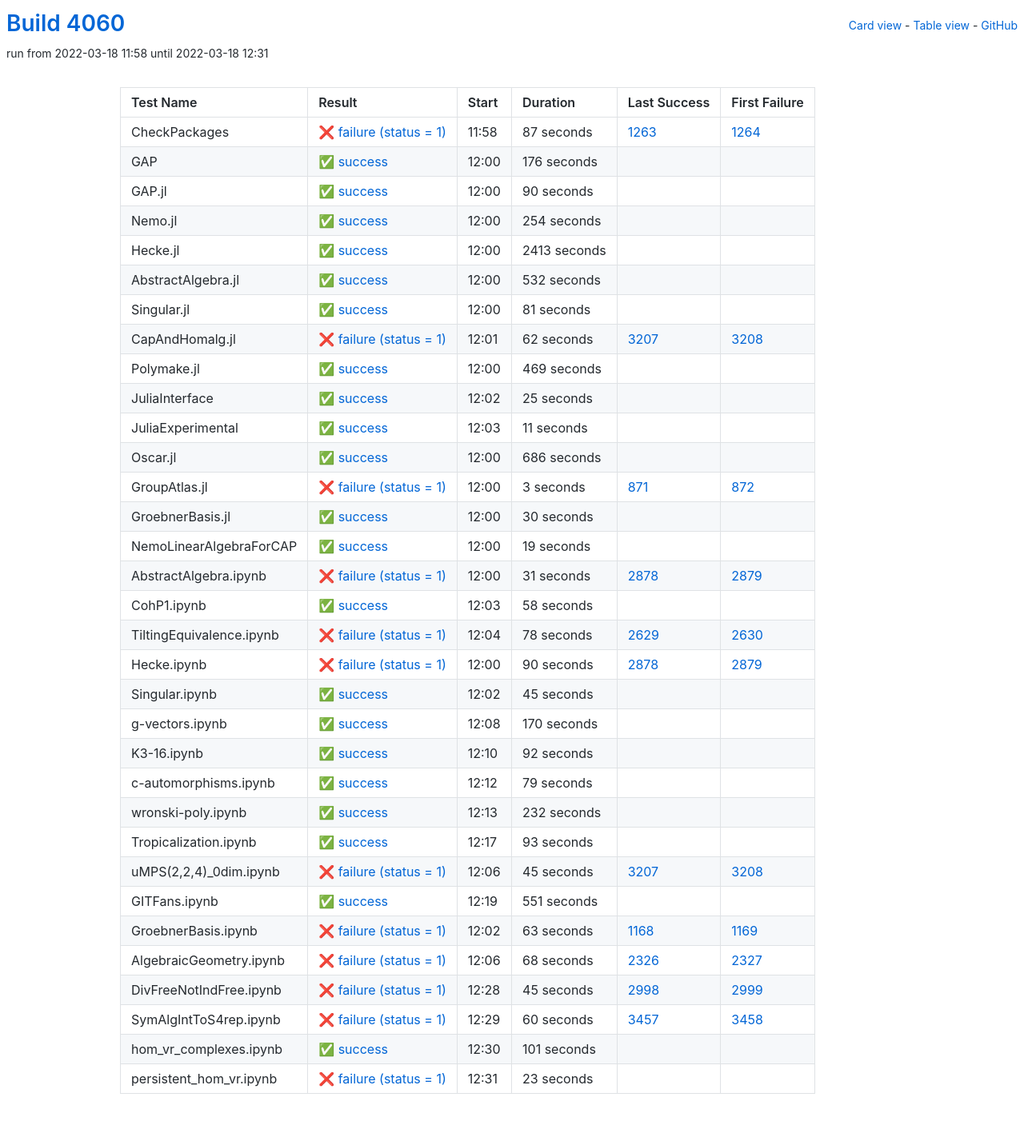
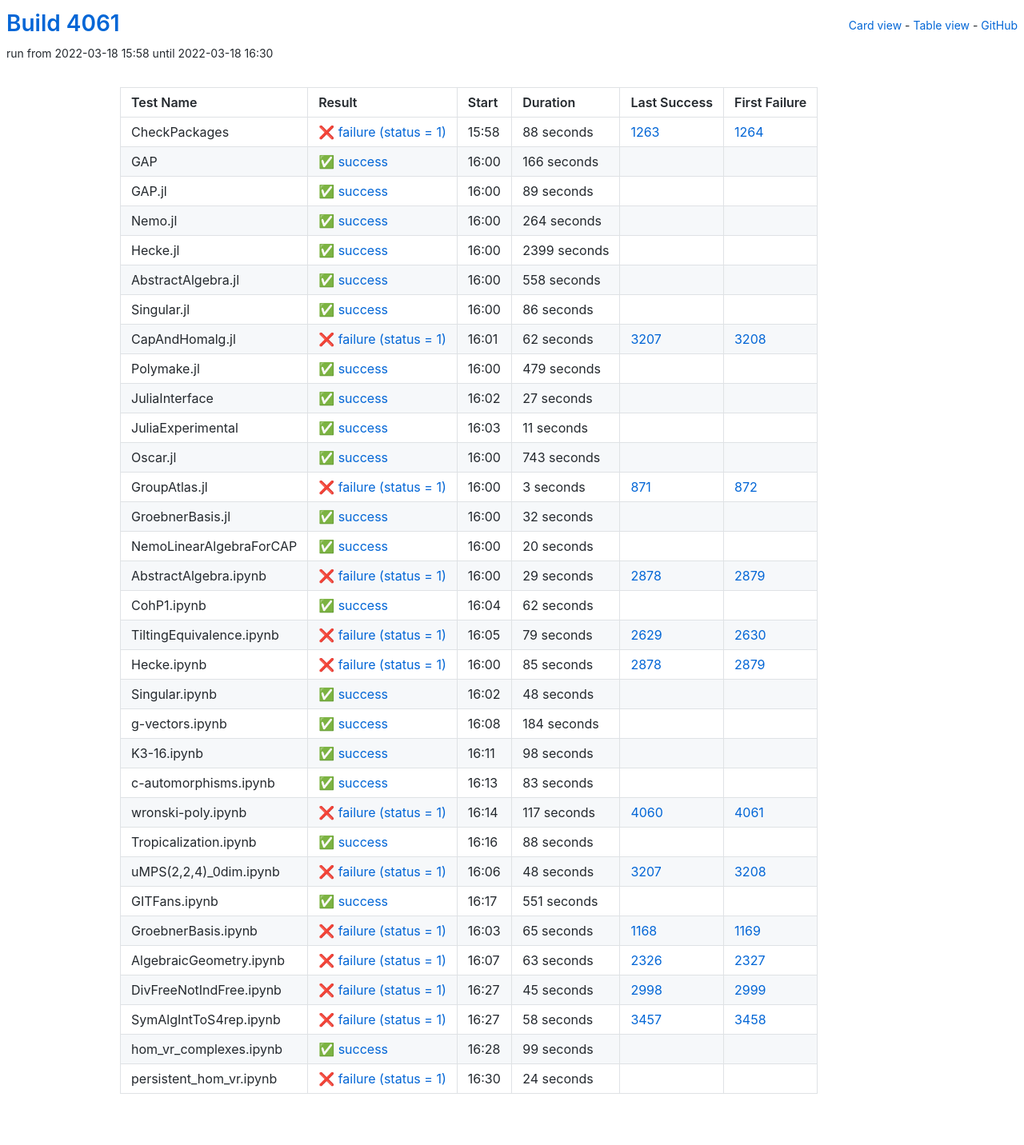
Before and after one commit to oscar-system/oscar-ci-status-stable, a Jekyll site: the page built from table.html, in a window 1280 px wide. Shown: the whole page at 80% size. Built offline with Jekyll 4.4.1, drawn with Linux system fonts in a browser that asks for light colours.

Commit message:
Build #4061

```diff
--- a/_data/ci.yml
+++ b/_data/ci.yml
@@ -1,6 +1,6 @@
 ---
-build: 4060
-build_url: https://oscarci.mathematik.uni-kl.de/job/oscar-stable/4060/
+build: 4061
+build_url: https://oscarci.mathematik.uni-kl.de/job/oscar-stable/4061/
 job: oscar-stable
 organization: oscar-system
 repo: oscar-ci-status-stable
@@ -8,92 +8,92 @@ repourl: https://github.com/oscar-system/oscar-ci-status-stable
 tests:
 - name: CheckPackages
   id: checkpackages
-  log: https://oscarci.mathematik.uni-kl.de/job/oscar-stable/4060/artifact/logs/build-4060/CheckPackages.log
-  start: 2022-03-18 11:58
+  log: https://oscarci.mathematik.uni-kl.de/job/oscar-stable/4061/artifact/logs/build-4061/CheckPackages.log
+  start: 2022-03-18 15:58
   success: false
   exitcode: 1
   status: failure
-  duration: 87
+  duration: 88
   last_success: 1263
   last_success_url: https://oscarci.mathematik.uni-kl.de/job/oscar-stable/1263/
   first_failure: 1264
   first_failure_url: https://oscarci.mathematik.uni-kl.de/job/oscar-stable/1264/
 - name: GAP
   id: gap
-  log: https://oscarci.mathematik.uni-kl.de/job/oscar-stable/4060/artifact/logs/build-4060/GAP.log
-  start: 2022-03-18 12:00
+  log: https://oscarci.mathematik.uni-kl.de/job/oscar-stable/4061/artifact/logs/build-4061/GAP.log
+  start: 2022-03-18 16:00
   success: true
   exitcode: 0
   status: success
-  duration: 176
+  duration: 166
   last_success: false
   last_success_url:
   first_failure: false
   first_failure_url:
 - name: GAP.jl
   id: gap-jl
-  log: https://oscarci.mathematik.uni-kl.de/job/oscar-stable/4060/artifact/logs/build-4060/GAP.jl.log
-  start: 2022-03-18 12:00
+  log: https://oscarci.mathematik.uni-kl.de/job/oscar-stable/4061/artifact/logs/build-4061/GAP.jl.log
+  start: 2022-03-18 16:00
   success: true
   exitcode: 0
   status: success
-  duration: 90
+  duration: 89
   last_success: false
   last_success_url:
   first_failure: false
   first_failure_url:
 - name: Nemo.jl
   id: nemo-jl
-  log: https://oscarci.mathematik.uni-kl.de/job/oscar-stable/4060/artifact/logs/build-4060/Nemo.jl.log
-  start: 2022-03-18 12:00
+  log: https://oscarci.mathematik.uni-kl.de/job/oscar-stable/4061/artifact/logs/build-4061/Nemo.jl.log
+  start: 2022-03-18 16:00
   success: true
   exitcode: 0
   status: success
-  duration: 254
+  duration: 264
   last_success: false
   last_success_url:
   first_failure: false
   first_failure_url:
 - name: Hecke.jl
   id: hecke-jl
-  log: https://oscarci.mathematik.uni-kl.de/job/oscar-stable/4060/artifact/logs/build-4060/Hecke.jl.log
-  start: 2022-03-18 12:00
+  log: https://oscarci.mathematik.uni-kl.de/job/oscar-stable/4061/artifact/logs/build-4061/Hecke.jl.log
+  start: 2022-03-18 16:00
   success: true
   exitcode: 0
   status: success
-  duration: 2413
+  duration: 2399
   last_success: false
   last_success_url:
   first_failure: false
   first_failure_url:
 - name: AbstractAlgebra.jl
   id: abstractalgebra-jl
-  log: https://oscarci.mathematik.uni-kl.de/job/oscar-stable/4060/artifact/logs/build-4060/AbstractAlgebra.jl.log
-  start: 2022-03-18 12:00
+  log: https://oscarci.mathematik.uni-kl.de/job/oscar-stable/4061/artifact/logs/build-4061/AbstractAlgebra.jl.log
+  start: 2022-03-18 16:00
   success: true
   exitcode: 0
   status: success
-  duration: 532
+  duration: 558
   last_success: false
   last_success_url:
   first_failure: false
   first_failure_url:
 - name: Singular.jl
   id: singular-jl
-  log: https://oscarci.mathematik.uni-kl.de/job/oscar-stable/4060/artifact/logs/build-4060/Singular.jl.log
-  start: 2022-03-18 12:00
+  log: https://oscarci.mathematik.uni-kl.de/job/oscar-stable/4061/artifact/logs/build-4061/Singular.jl.log
+  start: 2022-03-18 16:00
   success: true
   exitcode: 0
   status: success
-  duration: 81
+  duration: 86
   last_success: false
   last_success_url:
   first_failure: false
   first_failure_url:
 - name: CapAndHomalg.jl
   id: capandhomalg-jl
-  log: https://oscarci.mathematik.uni-kl.de/job/oscar-stable/4060/artifact/logs/build-4060/CapAndHomalg.jl.log
-  start: 2022-03-18 12:01
+  log: https://oscarci.mathematik.uni-kl.de/job/oscar-stable/4061/artifact/logs/build-4061/CapAndHomalg.jl.log
+  start: 2022-03-18 16:01
   success: false
   exitcode: 1
   status: failure
@@ -104,32 +104,32 @@ tests:
   first_failure_url: https://oscarci.mathematik.uni-kl.de/job/oscar-stable/3208/
 - name: Polymake.jl
   id: polymake-jl
-  log: https://oscarci.mathematik.uni-kl.de/job/oscar-stable/4060/artifact/logs/build-4060/Polymake.jl.log
-  start: 2022-03-18 12:00
+  log: https://oscarci.mathematik.uni-kl.de/job/oscar-stable/4061/artifact/logs/build-4061/Polymake.jl.log
+  start: 2022-03-18 16:00
   success: true
   exitcode: 0
   status: success
-  duration: 469
+  duration: 479
   last_success: false
   last_success_url:
   first_failure: false
   first_failure_url:
 - name: JuliaInterface
   id: juliainterface
-  log: https://oscarci.mathematik.uni-kl.de/job/oscar-stable/4060/artifact/logs/build-4060/JuliaInterface.log
-  start: 2022-03-18 12:02
+  log: https://oscarci.mathematik.uni-kl.de/job/oscar-stable/4061/artifact/logs/build-4061/JuliaInterface.log
+  start: 2022-03-18 16:02
   success: true
   exitcode: 0
   status: success
-  duration: 25
+  duration: 27
   last_success: false
   last_success_url:
   first_failure: false
   first_failure_url:
 - name: JuliaExperimental
   id: juliaexperimental
-  log: https://oscarci.mathematik.uni-kl.de/job/oscar-stable/4060/artifact/logs/build-4060/JuliaExperimental.log
-  start: 2022-03-18 12:03
+  log: https://oscarci.mathematik.uni-kl.de/job/oscar-stable/4061/artifact/logs/build-4061/JuliaExperimental.log
+  start: 2022-03-18 16:03
   success: true
   exitcode: 0
   status: success
@@ -140,20 +140,20 @@ tests:
   first_failure_url:
 - name: Oscar.jl
   id: oscar-jl
-  log: https://oscarci.mathematik.uni-kl.de/job/oscar-stable/4060/artifact/logs/build-4060/Oscar.jl.log
-  start: 2022-03-18 12:00
+  log: https://oscarci.mathematik.uni-kl.de/job/oscar-stable/4061/artifact/logs/build-4061/Oscar.jl.log
+  start: 2022-03-18 16:00
   success: true
   exitcode: 0
   status: success
-  duration: 686
+  duration: 743
   last_success: false
   last_success_url:
   first_failure: false
   first_failure_url:
 - name: GroupAtlas.jl
   id: groupatlas-jl
-  log: https://oscarci.mathematik.uni-kl.de/job/oscar-stable/4060/artifact/logs/build-4060/GroupAtlas.jl.log
-  start: 2022-03-18 12:00
+  log: https://oscarci.mathematik.uni-kl.de/job/oscar-stable/4061/artifact/logs/build-4061/GroupAtlas.jl.log
+  start: 2022-03-18 16:00
   success: false
   exitcode: 1
   status: failure
@@ -164,164 +164,164 @@ tests:
   first_failure_url: https://oscarci.mathematik.uni-kl.de/job/oscar-stable/872/
 - name: GroebnerBasis.jl
   id: groebnerbasis-jl
-  log: https://oscarci.mathematik.uni-kl.de/job/oscar-stable/4060/artifact/logs/build-4060/GroebnerBasis.jl.log
-  start: 2022-03-18 12:00
+  log: https://oscarci.mathematik.uni-kl.de/job/oscar-stable/4061/artifact/logs/build-4061/GroebnerBasis.jl.log
+  start: 2022-03-18 16:00
   success: true
   exitcode: 0
   status: success
-  duration: 30
+  duration: 32
   last_success: false
   last_success_url:
   first_failure: false
   first_failure_url:
 - name: NemoLinearAlgebraForCAP
   id: nemolinearalgebraforcap
-  log: https://oscarci.mathematik.uni-kl.de/job/oscar-stable/4060/artifact/logs/build-4060/NemoLinearAlgebraForCAP.log
-  start: 2022-03-18 12:00
+  log: https://oscarci.mathematik.uni-kl.de/job/oscar-stable/4061/artifact/logs/build-4061/NemoLinearAlgebraForCAP.log
+  start: 2022-03-18 16:00
   success: true
   exitcode: 0
   status: success
-  duration: 19
+  duration: 20
   last_success: false
   last_success_url:
   first_failure: false
   first_failure_url:
 - name: AbstractAlgebra.ipynb
   id: abstractalgebra-ipynb
-  log: https://oscarci.mathematik.uni-kl.de/job/oscar-stable/4060/artifact/logs/build-4060/AbstractAlgebra.ipynb.log
-  start: 2022-03-18 12:00
+  log: https://oscarci.mathematik.uni-kl.de/job/oscar-stable/4061/artifact/logs/build-4061/AbstractAlgebra.ipynb.log
+  start: 2022-03-18 16:00
   success: false
   exitcode: 1
   status: failure
-  duration: 31
+  duration: 29
   last_success: 2878
   last_success_url: https://oscarci.mathematik.uni-kl.de/job/oscar-stable/2878/
   first_failure: 2879
   first_failure_url: https://oscarci.mathematik.uni-kl.de/job/oscar-stable/2879/
 - name: CohP1.ipynb
   id: cohp1-ipynb
-  log: https://oscarci.mathematik.uni-kl.de/job/oscar-stable/4060/artifact/logs/build-4060/CohP1.ipynb.log
-  start: 2022-03-18 12:03
+  log: https://oscarci.mathematik.uni-kl.de/job/oscar-stable/4061/artifact/logs/build-4061/CohP1.ipynb.log
+  start: 2022-03-18 16:04
   success: true
   exitcode: 0
   status: success
-  duration: 58
+  duration: 62
   last_success: false
   last_success_url:
   first_failure: false
   first_failure_url:
 - name: TiltingEquivalence.ipynb
   id: tiltingequivalence-ipynb
-  log: https://oscarci.mathematik.uni-kl.de/job/oscar-stable/4060/artifact/logs/build-4060/TiltingEquivalence.ipynb.log
-  start: 2022-03-18 12:04
+  log: https://oscarci.mathematik.uni-kl.de/job/oscar-stable/4061/artifact/logs/build-4061/TiltingEquivalence.ipynb.log
+  start: 2022-03-18 16:05
   success: false
   exitcode: 1
   status: failure
-  duration: 78
+  duration: 79
   last_success: 2629
   last_success_url: https://oscarci.mathematik.uni-kl.de/job/oscar-stable/2629/
   first_failure: 2630
   first_failure_url: https://oscarci.mathematik.uni-kl.de/job/oscar-stable/2630/
 - name: Hecke.ipynb
   id: hecke-ipynb
-  log: https://oscarci.mathematik.uni-kl.de/job/oscar-stable/4060/artifact/logs/build-4060/Hecke.ipynb.log
-  start: 2022-03-18 12:00
+  log: https://oscarci.mathematik.uni-kl.de/job/oscar-stable/4061/artifact/logs/build-4061/Hecke.ipynb.log
+  start: 2022-03-18 16:00
   success: false
   exitcode: 1
   status: failure
-  duration: 90
+  duration: 85
   last_success: 2878
   last_success_url: https://oscarci.mathematik.uni-kl.de/job/oscar-stable/2878/
   first_failure: 2879
   first_failure_url: https://oscarci.mathematik.uni-kl.de/job/oscar-stable/2879/
 - name: Singular.ipynb
   id: singular-ipynb
-  log: https://oscarci.mathematik.uni-kl.de/job/oscar-stable/4060/artifact/logs/build-4060/Singular.ipynb.log
-  start: 2022-03-18 12:02
+  log: https://oscarci.mathematik.uni-kl.de/job/oscar-stable/4061/artifact/logs/build-4061/Singular.ipynb.log
+  start: 2022-03-18 16:02
   success: true
   exitcode: 0
   status: success
-  duration: 45
+  duration: 48
   last_success: false
   last_success_url:
   first_failure: false
   first_failure_url:
 - name: g-vectors.ipynb
   id: g-vectors-ipynb
-  log: https://oscarci.mathematik.uni-kl.de/job/oscar-stable/4060/artifact/logs/build-4060/g-vectors.ipynb.log
-  start: 2022-03-18 12:08
+  log: https://oscarci.mathematik.uni-kl.de/job/oscar-stable/4061/artifact/logs/build-4061/g-vectors.ipynb.log
+  start: 2022-03-18 16:08
   success: true
   exitcode: 0
   status: success
-  duration: 170
+  duration: 184
   last_success: false
   last_success_url:
   first_failure: false
   first_failure_url:
 - name: K3-16.ipynb
   id: k3-16-ipynb
-  log: https://oscarci.mathematik.uni-kl.de/job/oscar-stable/4060/artifact/logs/build-4060/K3-16.ipynb.log
-  start: 2022-03-18 12:10
+  log: https://oscarci.mathematik.uni-kl.de/job/oscar-stable/4061/artifact/logs/build-4061/K3-16.ipynb.log
+  start: 2022-03-18 16:11
   success: true
   exitcode: 0
   status: success
-  duration: 92
+  duration: 98
   last_success: false
   last_success_url:
   first_failure: false
   first_failure_url:
 - name: c-automorphisms.ipynb
   id: c-automorphisms-ipynb
-  log: https://oscarci.mathematik.uni-kl.de/job/oscar-stable/4060/artifact/logs/build-4060/c-automorphisms.ipynb.log
-  start: 2022-03-18 12:12
+  log: https://oscarci.mathematik.uni-kl.de/job/oscar-stable/4061/artifact/logs/build-4061/c-automorphisms.ipynb.log
+  start: 2022-03-18 16:13
   success: true
   exitcode: 0
   status: success
-  duration: 79
+  duration: 83
   last_success: false
   last_success_url:
   first_failure: false
   first_failure_url:
 - name: wronski-poly.ipynb
   id: wronski-poly-ipynb
-  log: https://oscarci.mathematik.uni-kl.de/job/oscar-stable/4060/artifact/logs/build-4060/wronski-poly.ipynb.log
-  start: 2022-03-18 12:13
+  log: https://oscarci.mathematik.uni-kl.de/job/oscar-stable/4061/artifact/logs/build-4061/wronski-poly.ipynb.log
+  start: 2022-03-18 16:14
+  success: false
+  exitcode: 1
+  status: failure
+  duration: 117
+  last_success: 4060
+  last_success_url: https://oscarci.mathematik.uni-kl.de/job/oscar-stable/4060/
+  first_failure: 4061
+  first_failure_url: https://oscarci.mathematik.uni-kl.de/job/oscar-stable/4061/
+- name: Tropicalization.ipynb
+  id: tropicalization-ipynb
+  log: https://oscarci.mathematik.uni-kl.de/job/oscar-stable/4061/artifact/logs/build-4061/Tropicalization.ipynb.log
+  start: 2022-03-18 16:16
   success: true
   exitcode: 0
   status: success
-  duration: 232
-  last_success: false
-  last_success_url:
-  first_failure: false
-  first_failure_url:
-- name: Tropicalization.ipynb
-  id: tropicalization-ipynb
-  log: https://oscarci.mathematik.uni-kl.de/job/oscar-stable/4060/artifact/logs/build-4060/Tropicalization.ipynb.log
-  start: 2022-03-18 12:17
-  success: true
-  exitcode: 0
-  status: success
-  duration: 93
+  duration: 88
   last_success: false
   last_success_url:
   first_failure: false
   first_failure_url:
 - name: uMPS(2,2,4)_0dim.ipynb
   id: umps-2-2-4-0dim-ipynb
-  log: https://oscarci.mathematik.uni-kl.de/job/oscar-stable/4060/artifact/logs/build-4060/uMPS-2-2-4-_0dim.ipynb.log
-  start: 2022-03-18 12:06
+  log: https://oscarci.mathematik.uni-kl.de/job/oscar-stable/4061/artifact/logs/build-4061/uMPS-2-2-4-_0dim.ipynb.log
+  start: 2022-03-18 16:06
   success: false
   exitcode: 1
   status: failure
-  duration: 45
+  duration: 48
   last_success: 3207
   last_success_url: https://oscarci.mathematik.uni-kl.de/job/oscar-stable/3207/
   first_failure: 3208
   first_failure_url: https://oscarci.mathematik.uni-kl.de/job/oscar-stable/3208/
 - name: GITFans.ipynb
   id: gitfans-ipynb
-  log: https://oscarci.mathematik.uni-kl.de/job/oscar-stable/4060/artifact/logs/build-4060/GITFans.ipynb.log
-  start: 2022-03-18 12:19
+  log: https://oscarci.mathematik.uni-kl.de/job/oscar-stable/4061/artifact/logs/build-4061/GITFans.ipynb.log
+  start: 2022-03-18 16:17
   success: true
   exitcode: 0
   status: success
@@ -332,32 +332,32 @@ tests:
   first_failure_url:
 - name: GroebnerBasis.ipynb
   id: groebnerbasis-ipynb
-  log: https://oscarci.mathematik.uni-kl.de/job/oscar-stable/4060/artifact/logs/build-4060/GroebnerBasis.ipynb.log
-  start: 2022-03-18 12:02
+  log: https://oscarci.mathematik.uni-kl.de/job/oscar-stable/4061/artifact/logs/build-4061/GroebnerBasis.ipynb.log
+  start: 2022-03-18 16:03
   success: false
   exitcode: 1
   status: failure
-  duration: 63
+  duration: 65
   last_success: 1168
   last_success_url: https://oscarci.mathematik.uni-kl.de/job/oscar-stable/1168/
   first_failure: 1169
   first_failure_url: https://oscarci.mathematik.uni-kl.de/job/oscar-stable/1169/
 - name: AlgebraicGeometry.ipynb
   id: algebraicgeometry-ipynb
-  log: https://oscarci.mathematik.uni-kl.de/job/oscar-stable/4060/artifact/logs/build-4060/AlgebraicGeometry.ipynb.log
-  start: 2022-03-18 12:06
+  log: https://oscarci.mathematik.uni-kl.de/job/oscar-stable/4061/artifact/logs/build-4061/AlgebraicGeometry.ipynb.log
+  start: 2022-03-18 16:07
   success: false
   exitcode: 1
   status: failure
-  duration: 68
+  duration: 63
   last_success: 2326
   last_success_url: https://oscarci.mathematik.uni-kl.de/job/oscar-stable/2326/
   first_failure: 2327
   first_failure_url: https://oscarci.mathematik.uni-kl.de/job/oscar-stable/2327/
 - name: DivFreeNotIndFree.ipynb
   id: divfreenotindfree-ipynb
-  log: https://oscarci.mathematik.uni-kl.de/job/oscar-stable/4060/artifact/logs/build-4060/DivFreeNotIndFree.ipynb.log
-  start: 2022-03-18 12:28
+  log: https://oscarci.mathematik.uni-kl.de/job/oscar-stable/4061/artifact/logs/build-4061/DivFreeNotIndFree.ipynb.log
+  start: 2022-03-18 16:27
   success: false
   exitcode: 1
   status: failure
@@ -368,36 +368,36 @@ tests:
   first_failure_url: https://oscarci.mathematik.uni-kl.de/job/oscar-stable/2999/
 - name: SymAlgIntToS4rep.ipynb
   id: symalginttos4rep-ipynb
-  log: https://oscarci.mathematik.uni-kl.de/job/oscar-stable/4060/artifact/logs/build-4060/SymAlgIntToS4rep.ipynb.log
-  start: 2022-03-18 12:29
+  log: https://oscarci.mathematik.uni-kl.de/job/oscar-stable/4061/artifact/logs/build-4061/SymAlgIntToS4rep.ipynb.log
+  start: 2022-03-18 16:27
   success: false
   exitcode: 1
   status: failure
-  duration: 60
+  duration: 58
   last_success: 3457
   last_success_url: https://oscarci.mathematik.uni-kl.de/job/oscar-stable/3457/
   first_failure: 3458
   first_failure_url: https://oscarci.mathematik.uni-kl.de/job/oscar-stable/3458/
 - name: hom_vr_complexes.ipynb
   id: hom-vr-complexes-ipynb
-  log: https://oscarci.mathematik.uni-kl.de/job/oscar-stable/4060/artifact/logs/build-4060/hom_vr_complexes.ipynb.log
-  start: 2022-03-18 12:30
+  log: https://oscarci.mathematik.uni-kl.de/job/oscar-stable/4061/artifact/logs/build-4061/hom_vr_complexes.ipynb.log
+  start: 2022-03-18 16:28
   success: true
   exitcode: 0
   status: success
-  duration: 101
+  duration: 99
   last_success: false
   last_success_url:
   first_failure: false
   first_failure_url:
 - name: persistent_hom_vr.ipynb
   id: persistent-hom-vr-ipynb
-  log: https://oscarci.mathematik.uni-kl.de/job/oscar-stable/4060/artifact/logs/build-4060/persistent_hom_vr.ipynb.log
-  start: 2022-03-18 12:31
+  log: https://oscarci.mathematik.uni-kl.de/job/oscar-stable/4061/artifact/logs/build-4061/persistent_hom_vr.ipynb.log
+  start: 2022-03-18 16:30
   success: false
   exitcode: 1
   status: failure
-  duration: 23
+  duration: 24
   last_success: false
   last_success_url:
   first_failure: false
```
Also changed, not shown: README.md.
